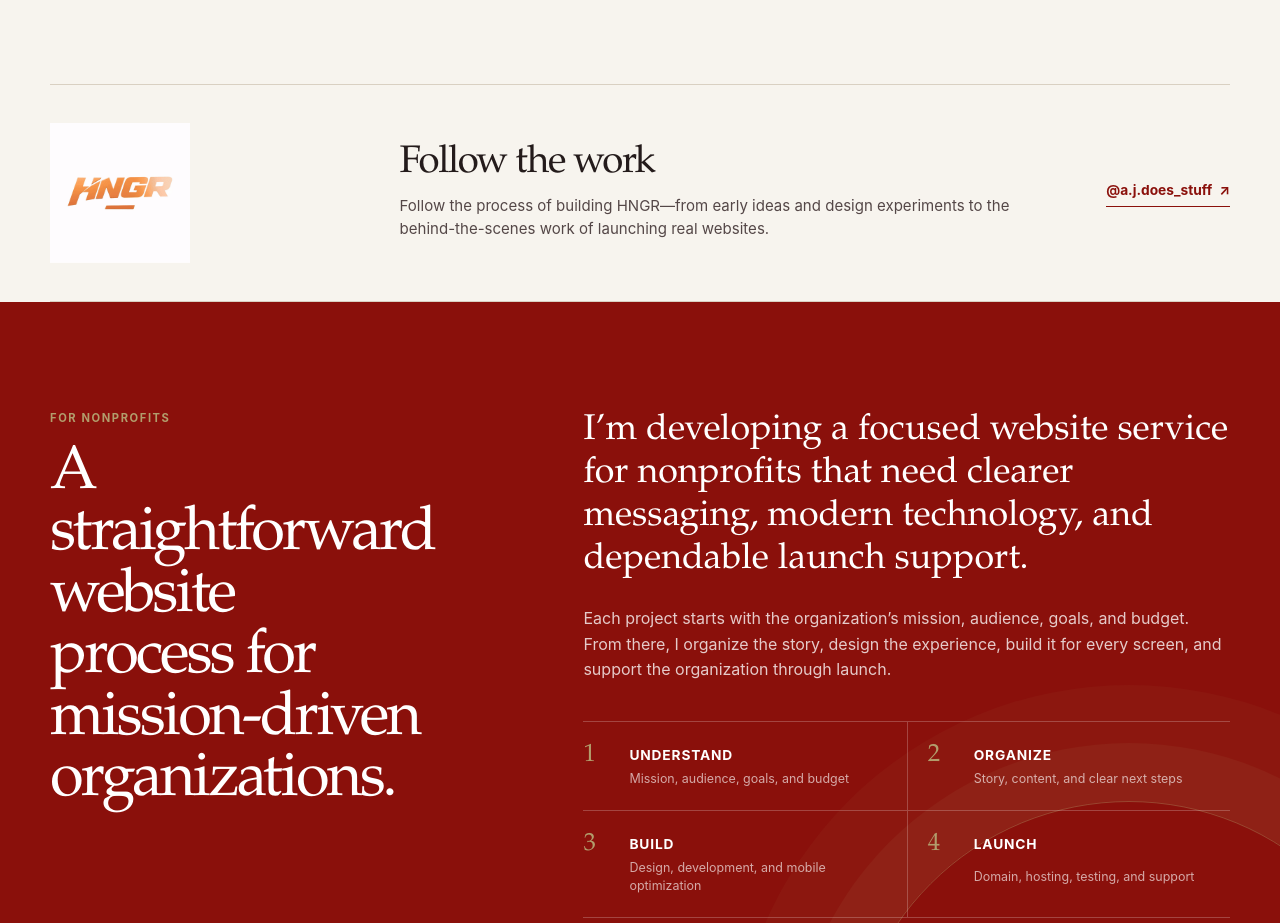
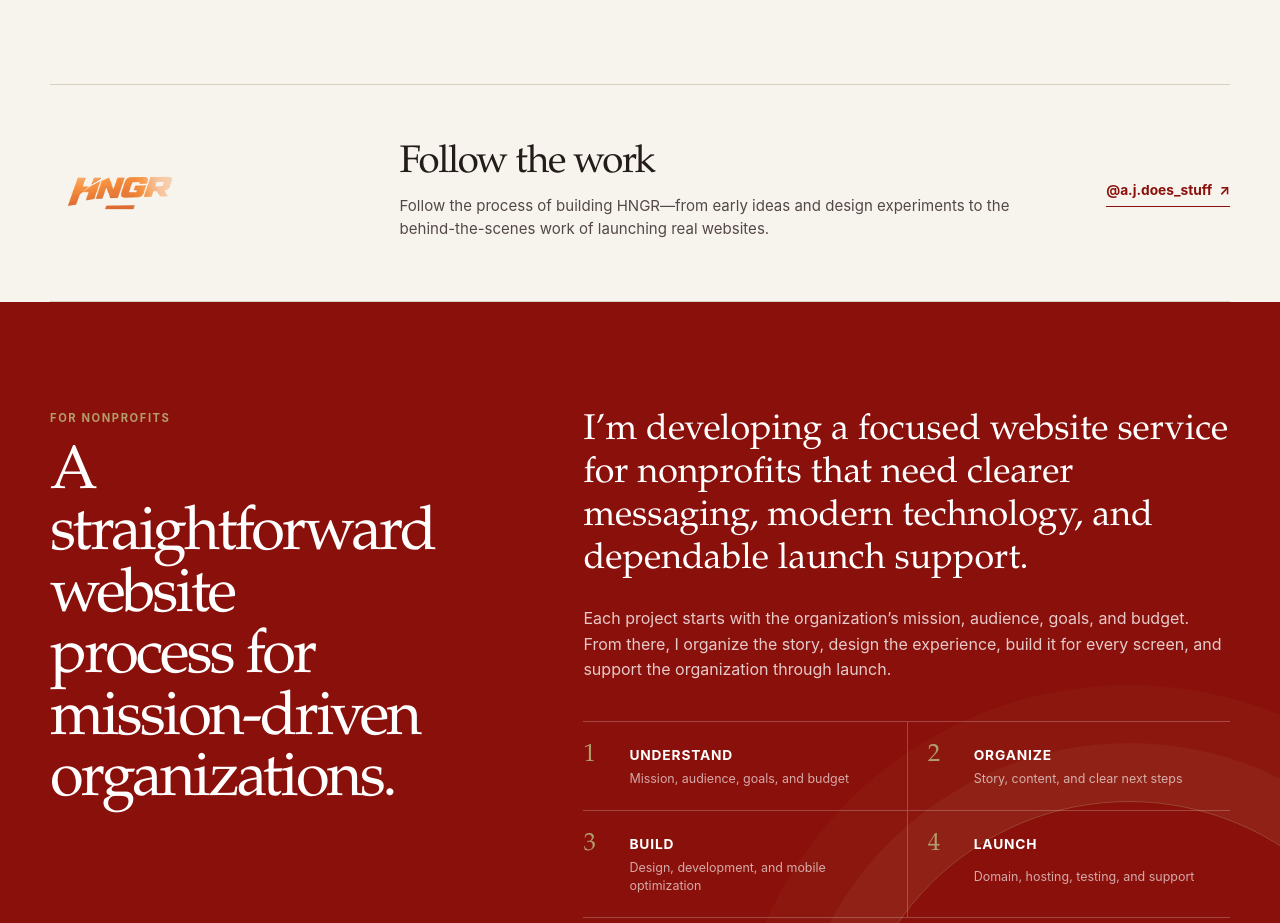
Before and after one commit to anthonysmartflow-art/PORTFOLIO, a Next.js app: page / in a window 1280 px wide. Shown: the part 1408-2331 px from the top of the page. Built offline with nearby package versions, Linux system fonts and the light colour scheme; no server answers; the database is empty.

Commit message:
Blend animated HNGR logo into section background

```diff
--- a/app/globals.css
+++ b/app/globals.css
@@ -350,6 +350,9 @@ a:focus-visible {
   max-width: 100%;
   height: auto;
   margin: 0;
+  /* Normalize the GIF's near-white backdrop, then blend it into the cream paper. */
+  filter: contrast(1.08);
+  mix-blend-mode: multiply;
 }
 
 .follow-work-copy h2 { margin: 0; font-family: var(--display); font-size: clamp(1.9rem, 3vw, 2.9rem); font-weight: 400; letter-spacing: -0.035em; line-height: 1; }
```
